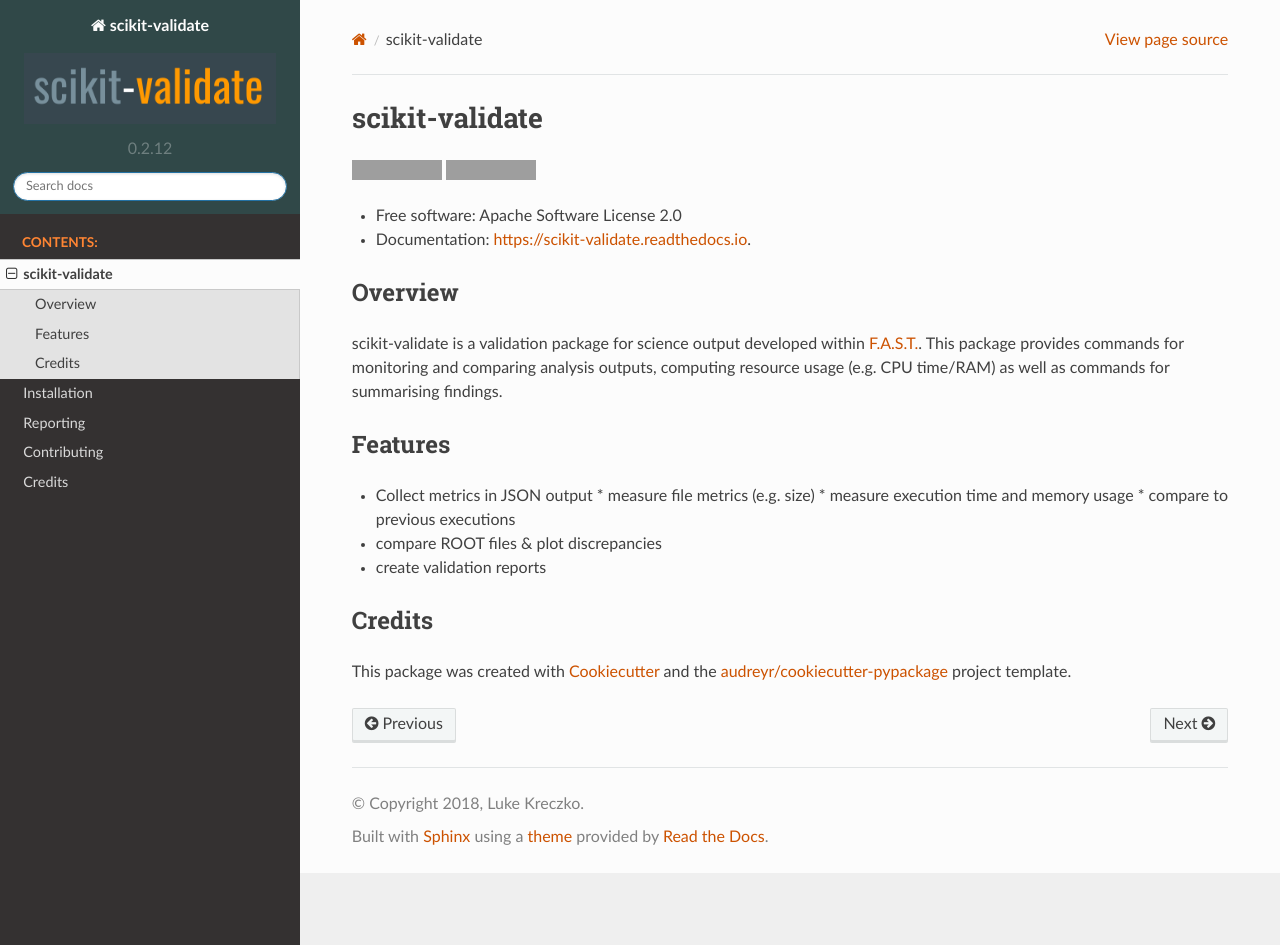
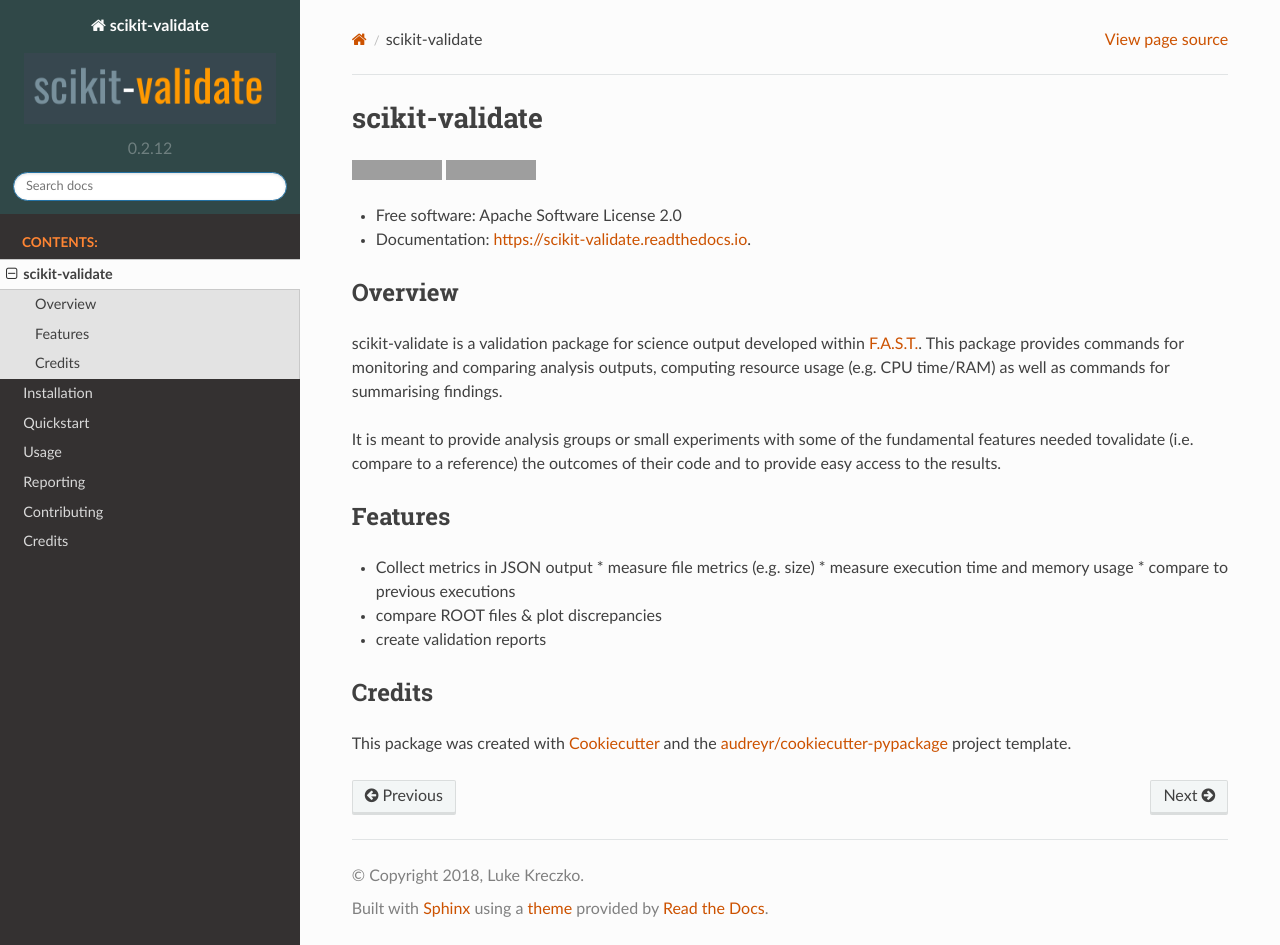
Before and after one commit to FAST-HEP/scikit-validate, a Sphinx documentation site: the page built from docs/readme.rst, in a window 1280 px wide and 945 px high. Built offline with Sphinx 7.4.7 and the Read the Docs theme 2.0.0, drawn with Linux system fonts in a browser that asks for light colours; pages that are not in the unit, such as notebooks, are missing from menus; grey boxes are pictures that could not be loaded.

Commit message:
docs: expanded README and added quickstart draft

```diff
--- a/README.rst
+++ b/README.rst
@@ -16,7 +16,11 @@
 Overview
 --------
 scikit-validate is a validation package for science output developed within `F.A.S.T.`_.
-This package provides commands for monitoring and comparing analysis outputs, computing resource usage (e.g. CPU time/RAM) as well as commands for summarising findings.
+This package provides commands for monitoring and comparing analysis outputs, \
+computing resource usage (e.g. CPU time/RAM) as well as commands for summarising findings.
+
+It is meant to provide analysis groups or small experiments with some of the fundamental features needed to\
+validate (i.e. compare to a reference) the outcomes of their code and to provide easy access to the results.
 
 Features
 --------
--- a/docs/index.rst
+++ b/docs/index.rst
@@ -7,12 +7,14 @@
 
    readme
    installation
-   usage
+   quickstart
+   commands
    reporting
-   reference/modules
+
    contributing
    authors
    history
+   reference/modules
 
 Indices and tables
 ==================
```
Also changed, not shown: docs/quickstart.rst (added, +46 -0 lines).
